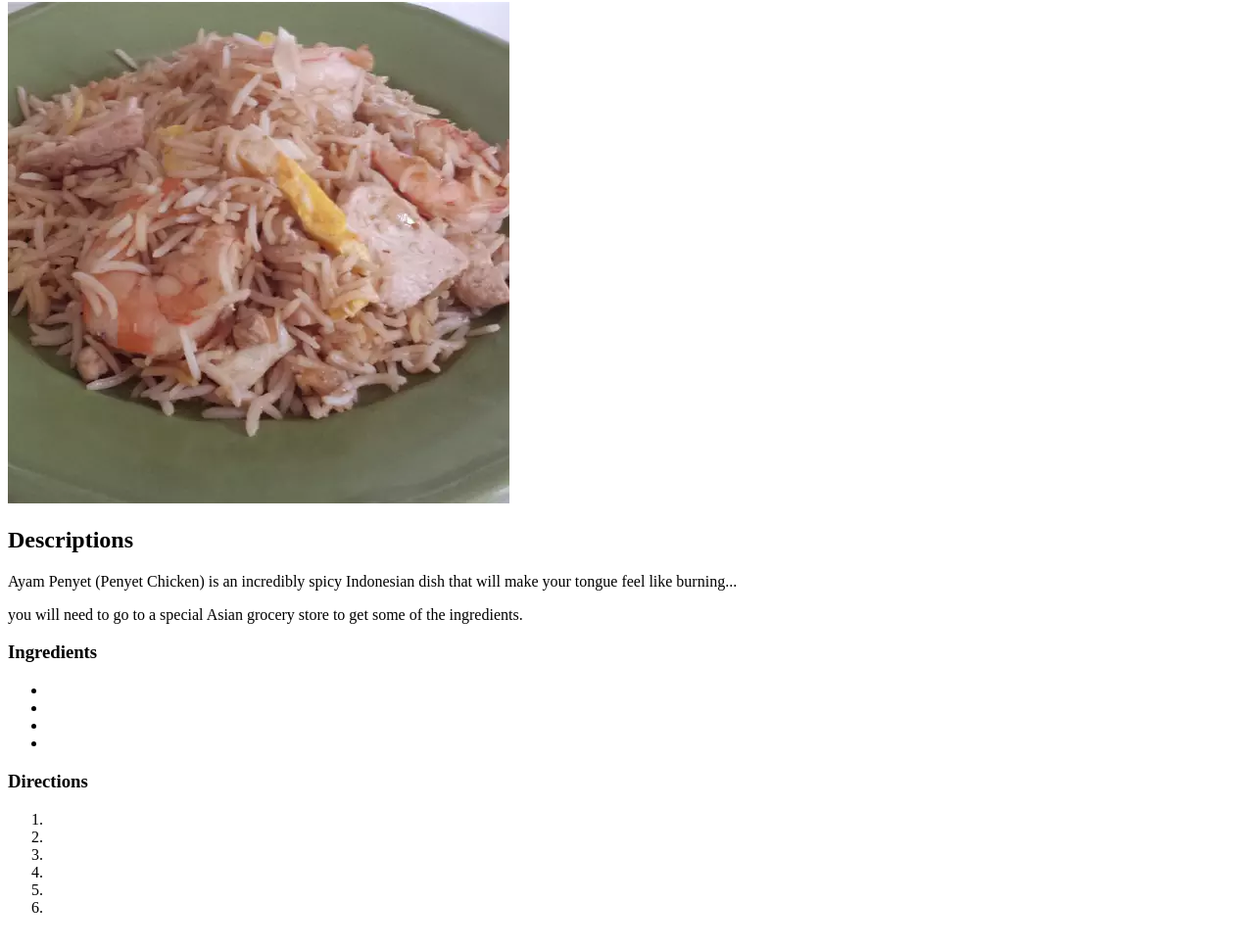
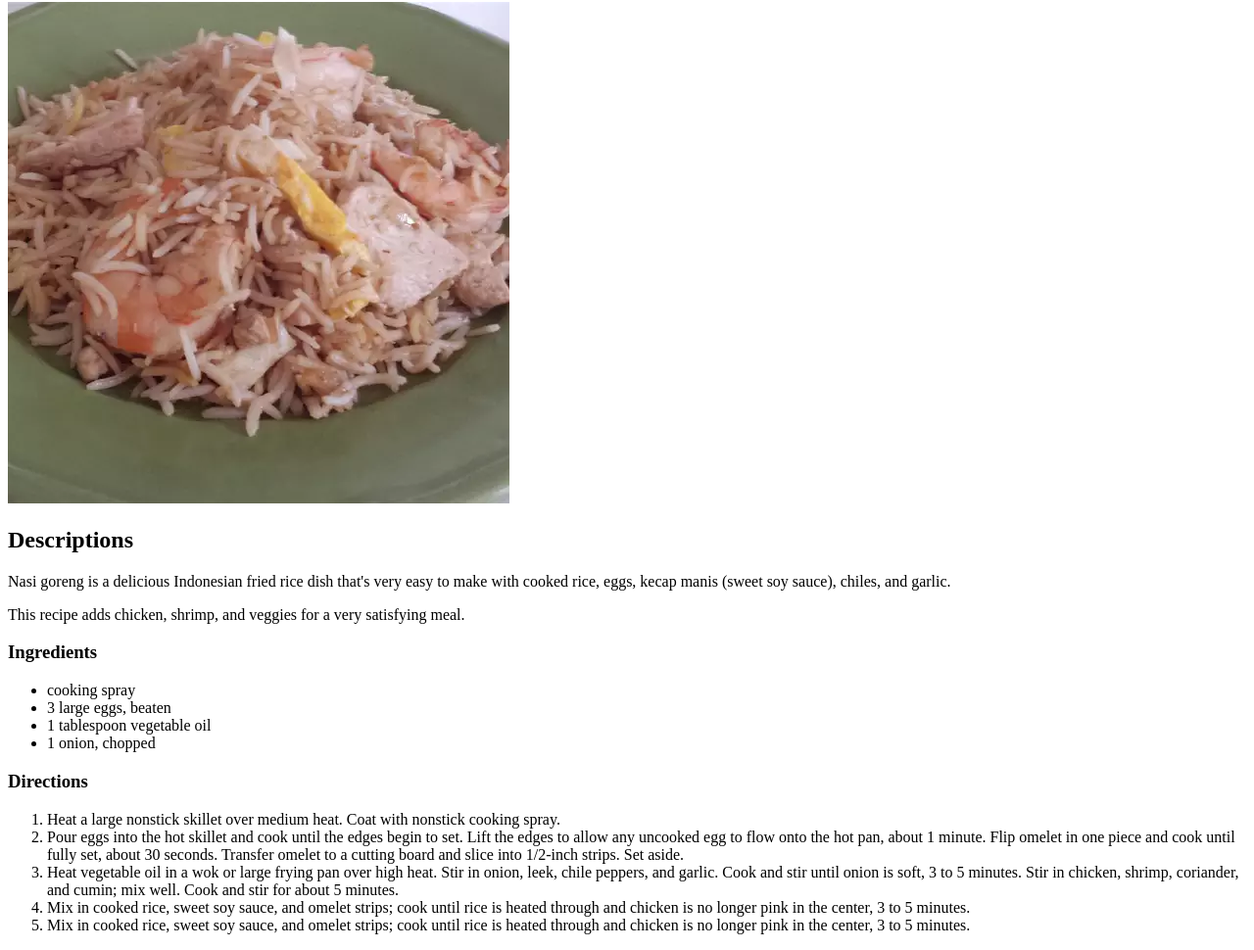
Before and after one commit to Yirvan/odin-recipes, a plain HTML site: page recipes/nasi-goreng.html in a window 1280 px wide. Shown: the part 78-1048 px from the top of the page at 98% size. Drawn offline with Linux system fonts and the light colour scheme.

Commit message:
add and edit ayam-penyet-pedas.html & nasi-goreng.html

```diff
--- a/recipes/nasi-goreng.html
+++ b/recipes/nasi-goreng.html
@@ -9,23 +9,22 @@
     <h1>Nasi Goreng</h1>
     <img src="../images/nasi-goreng.webp" alt="gambar nasi goreng">
     <h2>Descriptions</h2>
-    <p>Ayam Penyet (Penyet Chicken) is an incredibly spicy Indonesian dish that will make your tongue feel like burning...</p>
-    <p>you will need to go to a special Asian grocery store to get some of the ingredients.</p>
+    <p>Nasi goreng is a delicious Indonesian fried rice dish that's very easy to make with cooked rice, eggs, kecap manis (sweet soy sauce), chiles, and garlic.</p>
+    <p>This recipe adds chicken, shrimp, and veggies for a very satisfying meal.</p>
     <h3>Ingredients</h3>
     <ul>
-        <li></li>
-        <li></li>
-        <li></li>
-        <li></li>
+        <li>cooking spray</li>
+        <li>3 large eggs, beaten</li>
+        <li>1 tablespoon vegetable oil</li>
+        <li>1 onion, chopped</li>
     </ul>
     <h3>Directions</h3>
     <ol>
-        <li></li>
-        <li></li>
-        <li></li>
-        <li></li>
-        <li></li>
-        <li></li>
+        <li>Heat a large nonstick skillet over medium heat. Coat with nonstick cooking spray.</li>
+        <li>Pour eggs into the hot skillet and cook until the edges begin to set. Lift the edges to allow any uncooked egg to flow onto the hot pan, about 1 minute. Flip omelet in one piece and cook until fully set, about 30 seconds. Transfer omelet to a cutting board and slice into 1/2-inch strips. Set aside.</li>
+        <li>Heat vegetable oil in a wok or large frying pan over high heat. Stir in onion, leek, chile peppers, and garlic. Cook and stir until onion is soft, 3 to 5 minutes. Stir in chicken, shrimp, coriander, and cumin; mix well. Cook and stir for about 5 minutes.</li>
+        <li>Mix in cooked rice, sweet soy sauce, and omelet strips; cook until rice is heated through and chicken is no longer pink in the center, 3 to 5 minutes.</li>
+        <li>Mix in cooked rice, sweet soy sauce, and omelet strips; cook until rice is heated through and chicken is no longer pink in the center, 3 to 5 minutes.</li>
     </ol>
 </body>
 </html>
```
Also changed, not shown: recipes/ayam-penyet-pedas.html (+11 -11 lines).
